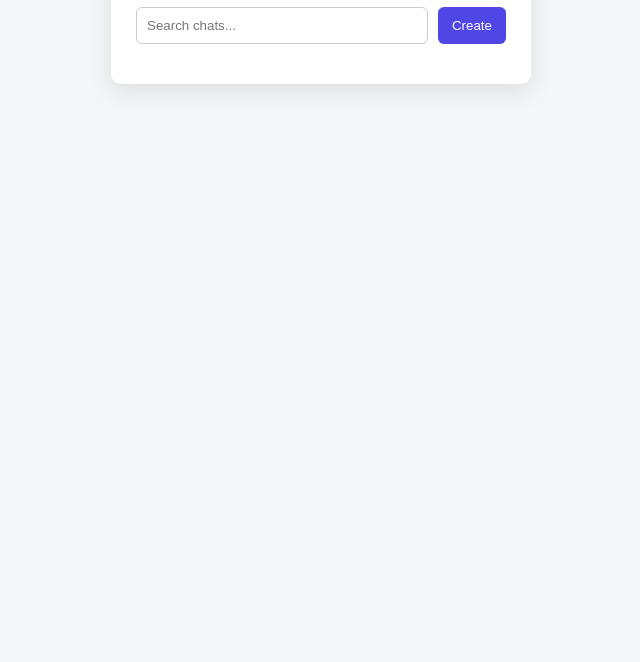
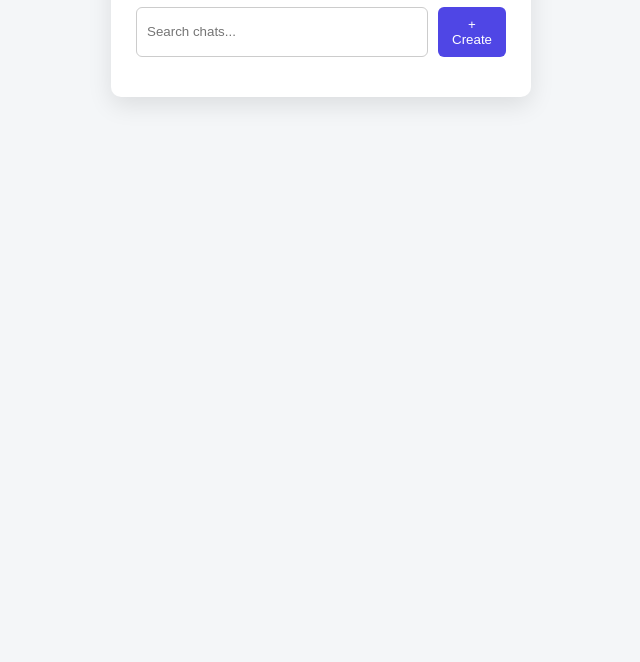
Before and after one commit to tombradfordenterprises-ai/basicchats, a website: page index.html in a window 1280 px wide. Shown: the part 138-800 px from the top of the page, without its empty margins (319-959 px from the left). Drawn offline with nearby package versions, Linux system fonts and the light colour scheme.

Commit message:
Update index.html

```diff
--- a/index.html
+++ b/index.html
@@ -12,21 +12,19 @@
 
   <div class="top-bar">
     <input id="search" placeholder="Search chats..." />
-        <button onclick=function showCreate() {
-  document.getElementById("chatList").classList.add("hidden");
-  document.getElementById("create").classList.remove("hidden");
-}
->Create</button>
+    <button onclick="showCreate()">+ Create</button>
   </div>
 
   <div id="chatList"></div>
 
+  <!-- CREATE CHAT -->
   <div id="create" class="hidden">
     <input id="chatName" placeholder="Chat name" />
     <textarea id="chatRules" placeholder="Rules"></textarea>
     <button onclick="createChat()">Create</button>
   </div>
 
+  <!-- CHAT ROOM -->
   <div id="chatRoom" class="hidden">
     <h2 id="roomTitle"></h2>
     <p id="roomRules"></p>
```
